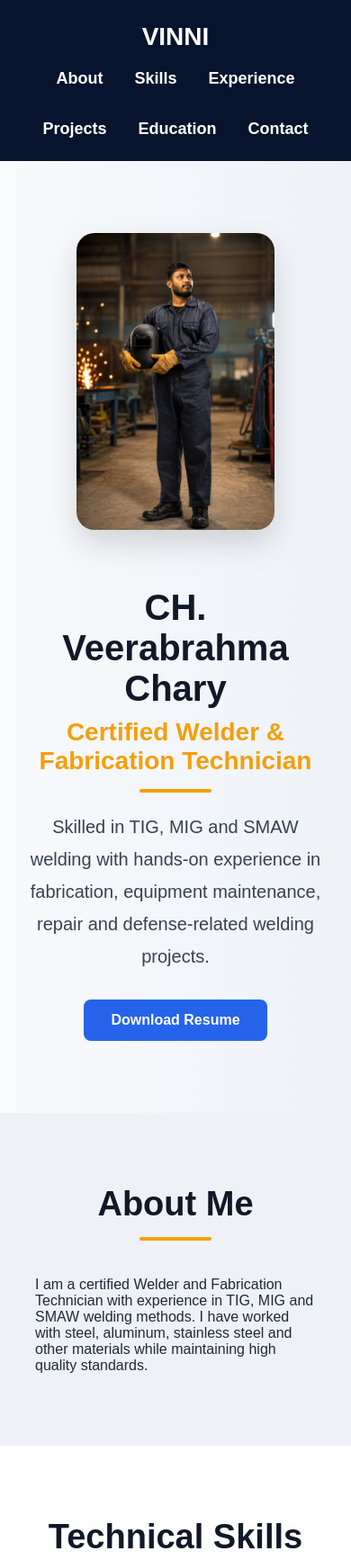
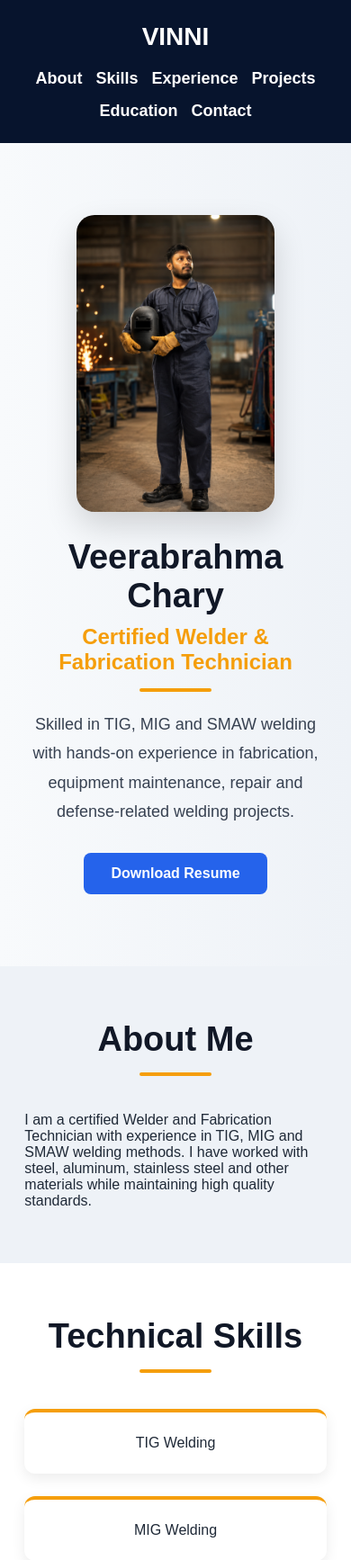
Before and after one commit to veerabrahmachary/vinni_portfolio, a Django app: page / in a window 390 px wide. Shown: the top 1734 px of the page at 90% size. Run offline with Django 5.2, Linux system fonts and the light colour scheme.

Commit message:
Improve mobile responsive design

```diff
--- a/static/css/style.css
+++ b/static/css/style.css
@@ -229,3 +229,42 @@ footer a{
 footer a:hover{
     color:#f59e0b;
 }
+@media (max-width: 768px){
+
+    .hero-content{
+        flex-direction:column;
+        text-align:center;
+        gap:25px;
+    }
+
+    .hero-image img{
+        width:220px;
+    }
+
+    .hero-text h1{
+        font-size:38px;
+    }
+
+    .hero-text h2{
+        font-size:24px;
+    }
+
+    .hero-text p{
+        font-size:18px;
+    }
+
+    section{
+        padding:60px 7%;
+    }
+
+    .box{
+        padding:20px;
+    }
+
+    nav ul{
+        gap:15px;
+        font-size:14px;
+        flex-wrap:wrap;
+        justify-content:center;
+    }
+}
--- a/templates/home.html
+++ b/templates/home.html
@@ -29,7 +29,7 @@
         </div>
 
         <div class="hero-text">
-            <h1>CH. Veerabrahma Chary</h1>
+            <h1>Veerabrahma Chary</h1>
             <h2>Certified Welder & Fabrication Technician</h2>
 
             <p>
```
